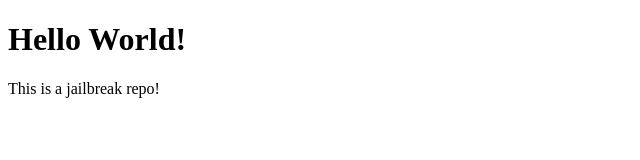
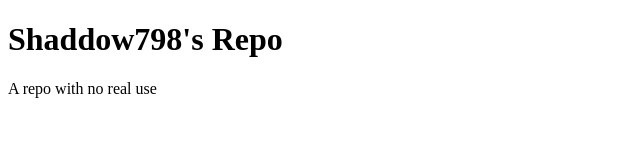
Before and after one commit to Shaddow798/repo, a plain HTML site: page index.html in a window 1280 px wide. Shown: the whole page, without its empty margins (0-640 px from the left). Drawn offline with Linux system fonts and the light colour scheme.

Commit message:
Re Write index.html so its somewhat readable

```diff
--- a/index.html
+++ b/index.html
@@ -1 +1,10 @@
-<!DOCTYPE html> <html> <body> <h1>Hello World!</h1> <p>This is a jailbreak repo!</p> </body> </html>
+<!DOCTYPE html>
+<html>
+    <head>
+        <title>Jailbreak Repo</title>
+    </head>
+    <body>
+        <h1>Shaddow798's Repo</h1>
+        <p>A repo with no real use</p>
+    </body>
+</html>
```
